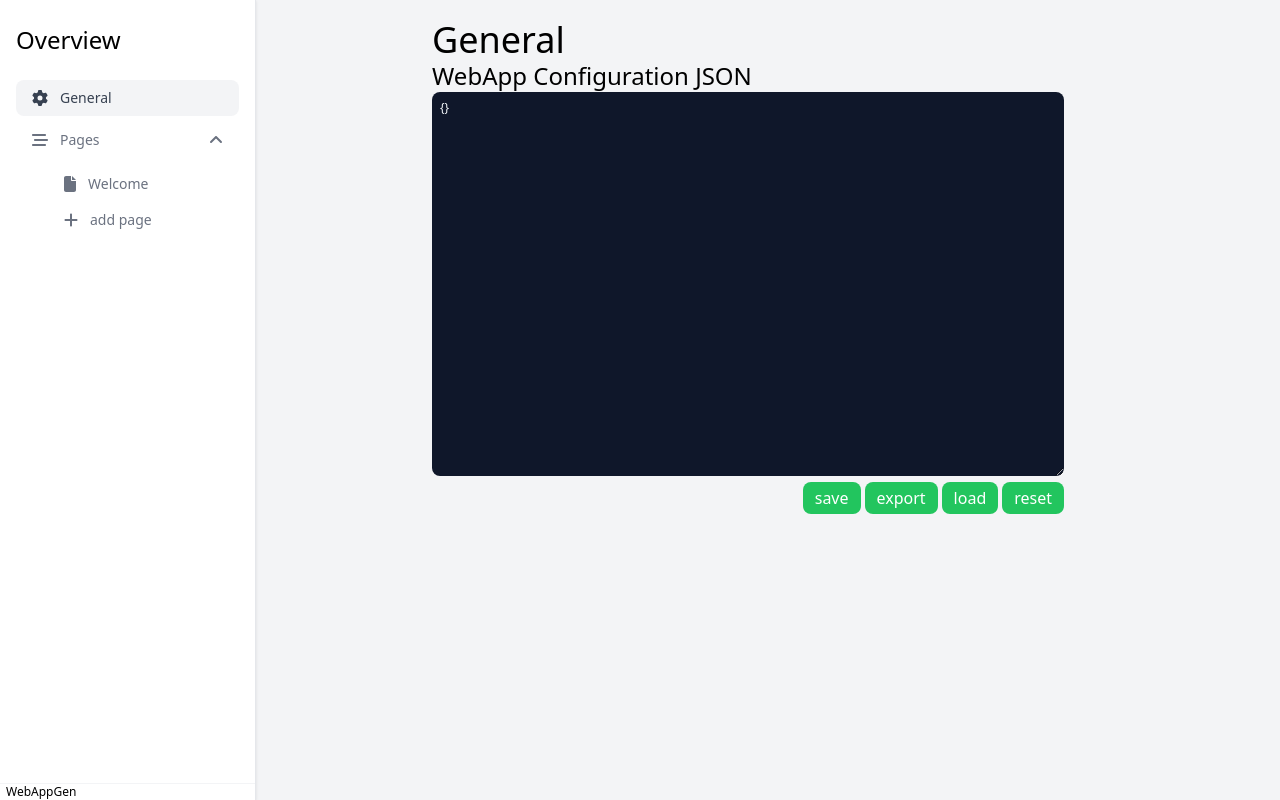
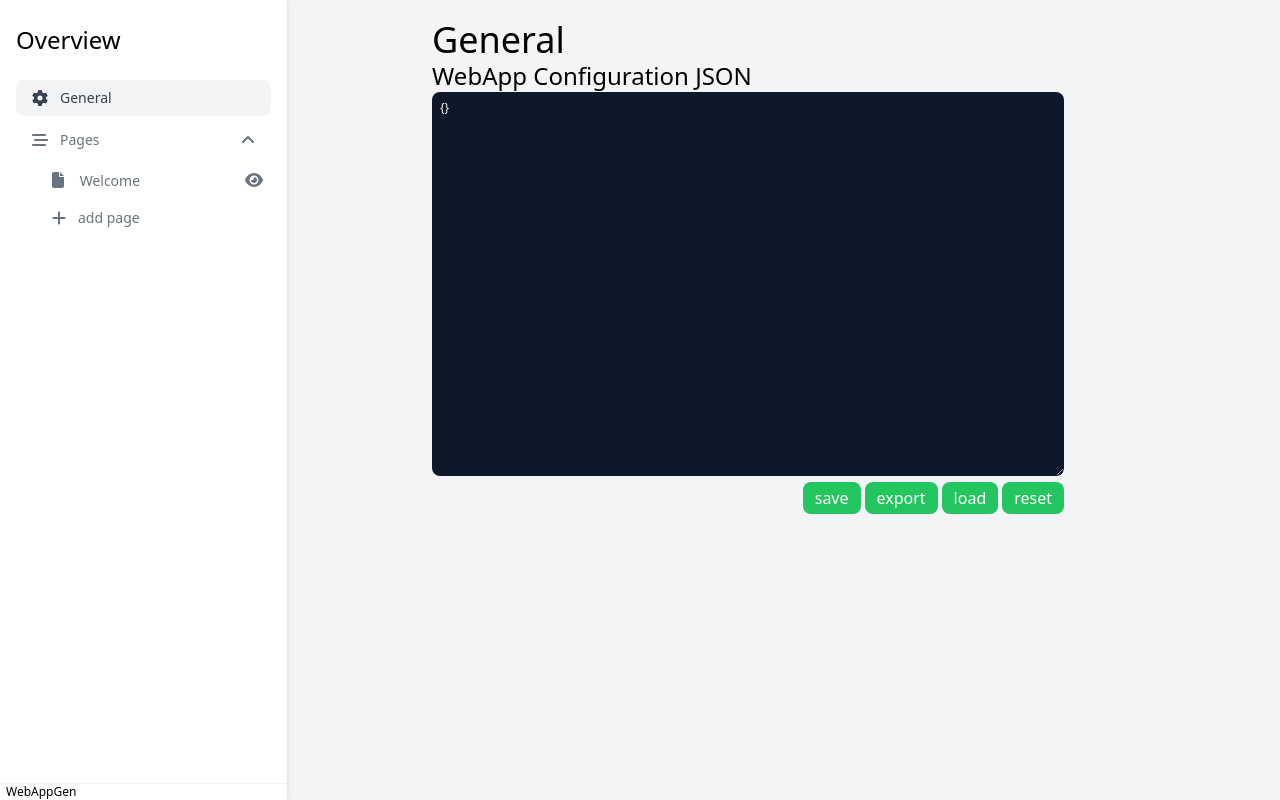
Before and after one commit to pvs-hd-tea/MuesliNext, a React (Create React App) app: page /general in a window 1280 px wide. Both pictures are taken after a click on the heading "Pages". Built offline with nearby package versions, Linux system fonts and the light colour scheme.

Commit message:
feat: tweaked metadata

```diff
--- a/src/app.tsx
+++ b/src/app.tsx
@@ -1,5 +1,5 @@
 import React, { useState } from "react";
-import { UserMetaData } from "./data/meta-data";
+import { defaultMetadata, PageMetaData, UserMetaData } from "./data/meta-data";
 
 import PageEdit, { EditorData } from "./components/internal/PageEdit";
 import {
@@ -18,7 +18,7 @@ interface Props {}
 export interface Page {
   title: string;
   path: string;
-  uuid: number;
+  metadata: PageMetaData;
   content?: EditorData;
 }
 
@@ -37,7 +37,7 @@ const App: React.FC<Props> = ({}) => {
     {
       title: "Welcome",
       path: "welcome-page",
-      uuid: 1,
+      metadata: defaultMetadata,
     },
   ];
 
@@ -51,12 +51,23 @@ const App: React.FC<Props> = ({}) => {
     location.replace(`/pages/${page.path}`);
   };
 
-  const onChangePage = (uuid: number, content: EditorData): void => {
+  const onChangePage = (uuid: string, content: EditorData): void => {
     // find page by uuid and update content
-    const page = pages.find((p) => p.uuid === uuid);
+    const page = pages.find((p) => p.path === uuid);
     if (page) {
       page.content = content;
       //localStorage.setItem("pages", JSON.stringify(pages));
+    }
+
+    setPages([...pages]);
+    storageService.set("pages", pages);
+  };
+
+  const onSetMetadata = (uuid: string, metadata: PageMetaData): void => {
+    // find page by uuid and update content
+    const page = pages.find((p) => p.path === uuid);
+    if (page) {
+      page.metadata = metadata;
     }
 
     setPages([...pages]);
@@ -95,24 +106,25 @@ const App: React.FC<Props> = ({}) => {
   return (
     <body className="min-h-screen bg-gray-100">
       <div className="grid grid-cols-6 gap-4">
-        <OverviewPanel pages={pages} onAddPage={onAddPage} col-span-1 />
+        <OverviewPanel
+          pages={pages}
+          onAddPage={onAddPage}
+          onSetMetadata={onSetMetadata}
+          col-span-1
+        />
         <div className="grow col-start-3 col-span-3">
           <Router>
             <Routes>
               {pages.map((page) => (
                 <Route
-                  key={page.uuid}
+                  key={page.path}
                   path={`/pages/${page.path}`}
                   element={
                     <PageEdit
                       title={page.title}
-                      uuid={page.uuid}
+                      uuid={page.path}
                       content={page.content}
-                      metadata={{
-                        visible: true,
-                        userData,
-                        showDebugInformation: false,
-                      }}
+                      metadata={page.metadata}
                       onChangePage={onChangePage}
                     />
                   }
--- a/src/components/internal/OverviewPanel.tsx
+++ b/src/components/internal/OverviewPanel.tsx
@@ -2,12 +2,15 @@ import {
   faAngleDown,
   faBarsStaggered,
   faCog,
+  faEye,
+  faEyeSlash,
   faFile,
   faPlus,
 } from "@fortawesome/free-solid-svg-icons";
 import { FontAwesomeIcon } from "@fortawesome/react-fontawesome";
 import React from "react";
 import { Page } from "../../app";
+import { defaultMetadata, PageMetaData } from "../../data/meta-data";
 
 export enum LayoutStyle {
   empty = "empty",
@@ -17,11 +20,13 @@ export enum LayoutStyle {
 interface OverviewPanelProperties {
   pages: Page[];
   onAddPage: (page: Page) => void;
+  onSetMetadata: (uuid: string, metadata: PageMetaData) => void;
 }
 
 const OverviewPanel: React.FC<OverviewPanelProperties> = ({
   pages,
   onAddPage,
+  onSetMetadata,
 }) => {
   const addPage = () => {
     const pageName = prompt("Please enter your page name:", "my new page");
@@ -40,7 +45,7 @@ const OverviewPanel: React.FC<OverviewPanelProperties> = ({
       const newPage: Page = {
         title: pageName,
         path: pageName.toLowerCase().replace(/ /g, "-"),
-        uuid: pages.length + 1,
+        metadata: defaultMetadata,
       };
       onAddPage(newPage);
     }
@@ -49,7 +54,7 @@ const OverviewPanel: React.FC<OverviewPanelProperties> = ({
 
   return (
     <div className="flex flex-row min-h-screen fixed">
-      <aside className="sidebar w-64 md:shadow transform -translate-x-full md:translate-x-0 transition-transform duration-150 ease-in">
+      <aside className="sidebar w-72 md:shadow transform -translate-x-full md:translate-x-0 transition-transform duration-150 ease-in">
         <div className="flex flex-col justify-between min-h-screen bg-white border-r">
           <div className="px-4 py-6">
             <h1 className="text-2xl">Overview</h1>
@@ -74,20 +79,34 @@ const OverviewPanel: React.FC<OverviewPanelProperties> = ({
                   </span>
                 </summary>
 
-                <nav className="mt-1.5 ml-8 flex flex-col">
+                <nav className="ml-5 flex flex-col">
                   {pages.map((page, id) => (
+                    <div key={id} className="grid grid-cols-7">
                       <a
-                      key={id}
                         href={`/pages/${page.path}`}
-                      className="flex items-center px-4 py-2 text-gray-500 rounded-lg hover:bg-gray-100 hover:text-gray-700"
+                        className="col-span-6 items-center px-4 py-2 text-gray-500 rounded-lg hover:bg-gray-100 hover:text-gray-700"
                       >
                         <FontAwesomeIcon icon={faFile} />
 
-                      <span className="ml-3 text-sm font-medium">
+                        <span className="w-60  ml-3 mr-3 text-sm font-medium">
                           {" "}
                           {page.title}{" "}
                         </span>
                       </a>
+                      <a
+                        className="px-2 py-2 text-gray-500 rounded-lg hover:bg-gray-100 hover:text-gray-700"
+                        onClick={() => {
+                          onSetMetadata(page.path, {
+                            ...page.metadata,
+                            visible: !page.metadata.visible,
+                          });
+                        }}
+                      >
+                        <FontAwesomeIcon
+                          icon={page.metadata.visible ? faEye : faEyeSlash}
+                        />
+                      </a>
+                    </div>
                   ))}
                   <a
                     onClick={addPage}
--- a/src/components/internal/Page.tsx
+++ b/src/components/internal/Page.tsx
@@ -16,11 +16,6 @@ const Page: React.FC<PageProperties> = ({ title, children, metadata }) => {
   return (
     <div className="bg-gray-100 font-sans leading-normal tracking-normal pb-1 pt-2">
       <div>{children}</div>
-      {metadata.showDebugInformation && (
-        <>
-          <InfoBanner message={`Metadata:${JSON.stringify(metadata)}`} />
-        </>
-      )}
     </div>
   );
 };
--- a/src/components/internal/PageEdit.tsx
+++ b/src/components/internal/PageEdit.tsx
@@ -19,16 +19,17 @@ export interface EditorData {
 
 interface PageProperties {
   title: string;
-  uuid: number;
+  uuid: string;
   metadata: PageMetaData;
   content?: EditorData;
-  onChangePage: (uuid: number, content: EditorData) => void;
+  onChangePage: (uuid: string, content: EditorData) => void;
 }
 
 const PageEdit: React.FC<PageProperties> = ({
   title,
   uuid,
   content,
+  metadata,
   onChangePage,
 }) => {
   useEffect(() => {
@@ -172,6 +173,14 @@ const PageEdit: React.FC<PageProperties> = ({
 
   return (
     <div className="bg-gray-100 font-sans leading-normal tracking-normal pb-1 pt-2">
+      {!metadata.visible && (
+        <div className="px-1 py-1 text-white bg-red-600 rounded-full">
+          <p className="text-sm font-medium text-center">
+            Page will not be visible in final WebApp
+          </p>
+        </div>
+      )}
+
       <div>
         <ReactEditorJS
           data={content}
--- a/src/data/meta-data.ts
+++ b/src/data/meta-data.ts
@@ -6,6 +6,8 @@ export interface UserMetaData {
 
 export interface PageMetaData {
   visible: boolean;
-  userData: UserMetaData;
-  showDebugInformation: boolean;
 }
+
+export const defaultMetadata = {
+  visible: true,
+};
```
Lines whose indentation alone changed are shown as unchanged.
